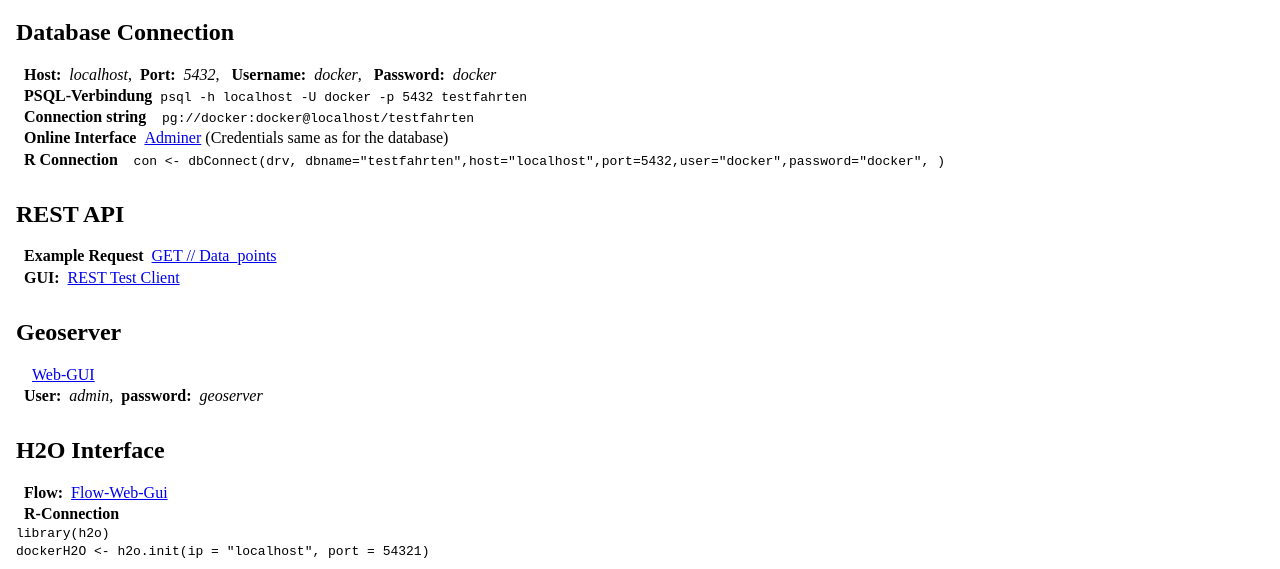
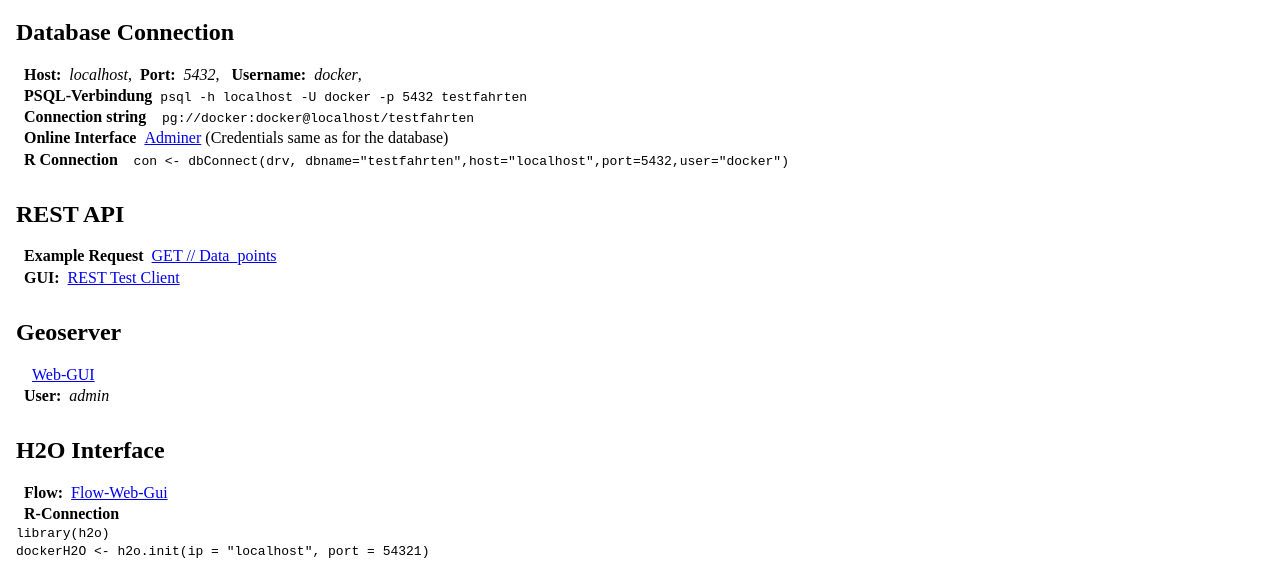
Before and after one commit to krlng/MscThesis_Server, a website: page restapi/src/info.html in a window 1280 px wide. Shown: the part 77-646 px from the top of the page. Drawn offline with Linux system fonts and the light colour scheme; files whose address does not match are found by name.

Commit message:
remove passwords 2

```diff
--- a/restapi/src/info.html
+++ b/restapi/src/info.html
@@ -17,11 +17,11 @@
     <h1>Overview of the provided Services</h1>
     <div>
       <h2>Database Connection</h2>
-      <p><b>Host:</b><i><span class="host">localhost</span></i>,<b>Port:</b><i>5432</i>, <b>Username:</b><i>docker</i>, <b>Password:</b><i>docker</i></p>
+      <p><b>Host:</b><i><span class="host">localhost</span></i>,<b>Port:</b><i>5432</i>, <b>Username:</b><i>docker</i>, <span class="password"><b>Password:</b><i>docker</i></span></p>
       <p><b>PSQL-Verbindung</b><code>psql -h <span class="host">localhost</span> -U docker -p 5432  <span class="env_db">testfahrten</span></p></code>
       <p><b>Connection string</b><code> pg://docker:docker@<span class="host">localhost</span>/testfahrten</p></code>
       <p><b>Online Interface</b><a href="http://localhost:81" target="_blank">Adminer</a> (Credentials same as for the database)</p>
-      <p><b>R Connection</b><code>  con <- dbConnect(drv, dbname="testfahrten",host="<span class="host">localhost</span>",port=5432,user="docker"<span class="pw">,password="docker", </span>)</code></p>
+      <p><b>R Connection</b><code>  con <- dbConnect(drv, dbname="testfahrten",host="<span class="host">localhost</span>",port=5432,user="docker"<span class="password">,password="docker", </span>)</code></p>
     </div>
     <div>
       <h2>REST API</h2>
@@ -31,7 +31,7 @@
     <div>
       <h2>Geoserver</h2>
       <b></b><a href="http://localhost:8090/geoserver/web/" target="_blank">Web-GUI</a>
-      <p><b>User:</b><i>admin</i><span class="pw">,<b>password:</b><i>geoserver</i></p></span>
+      <p><b>User:</b><i>admin</i><span class="password">,<b>password:</b><i>geoserver</i></p></span>
     </div>
     <div>
       <h2>H2O Interface</h2>
```
